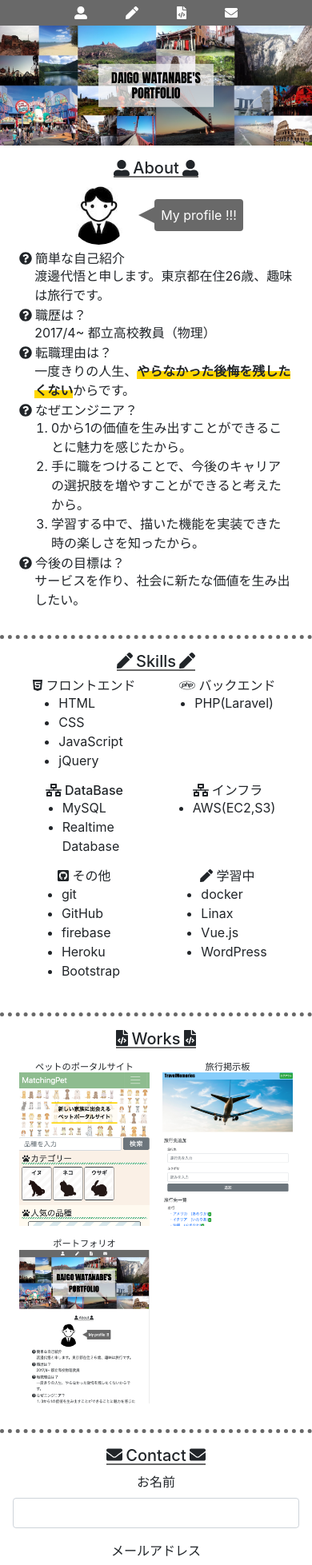
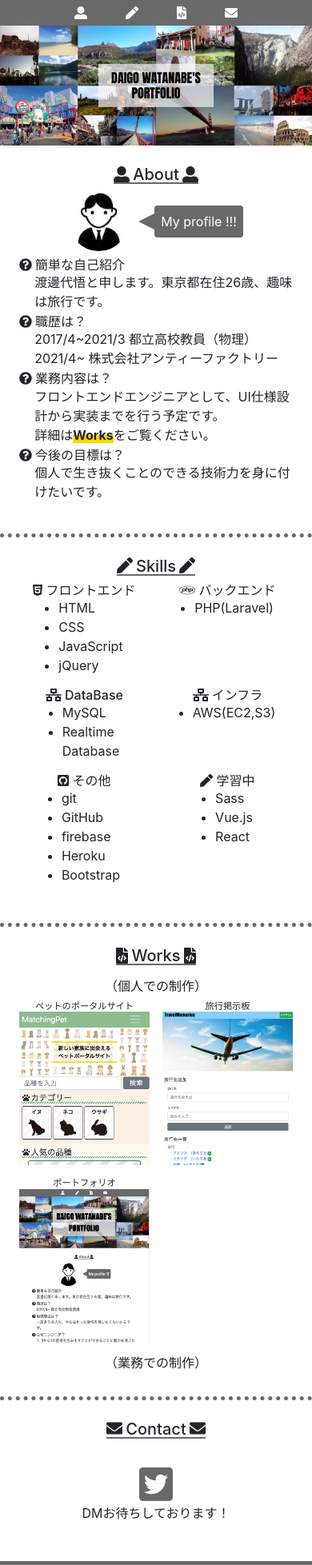
Before and after one commit to watanabedaigo/Portfolio, a plain HTML site: page public/index.html in a window 390 px wide. Shown: the top 1957 px of the page at 80% size. Drawn offline with nearby package versions, Linux system fonts and the light colour scheme.

Commit message:
edit contact / responsive font-size

```diff
--- a/public/css/main.scss
+++ b/public/css/main.scss
@@ -107,6 +107,11 @@ li {
     font-size:.7rem;
 }
 
+.twitter {
+    color:dimgray;
+    font-size:3rem;
+}
+
 .modal-footer {
     border-top:none!important;
     justify-content: center!important;
--- a/public/css/responsive.scss
+++ b/public/css/responsive.scss
@@ -44,4 +44,18 @@ $breakpoint-large: 992px;
     .title {
         font-size:3.8rem;
     }
+
+    h5 {
+        font-size:2rem!important;
+    }
+
+    p , h6 , li {
+        font-size:1.5rem!important;
+    }
+
+    footer {
+        p {
+            font-size:1rem!important;
+        }
+    }
 }
--- a/public/index.html
+++ b/public/index.html
@@ -8,7 +8,7 @@
         <link rel="stylesheet" href="https://stackpath.bootstrapcdn.com/bootstrap/4.3.1/css/bootstrap.min.css">
         <link rel="stylesheet" href="https://use.fontawesome.com/releases/v5.6.1/css/all.css">
         <link rel="stylesheet" href="css/magnific-popup.css">
-        <title>DAIGO WATANABE'S PORTFOLIO!!!</title>
+        <title>DAIGO WATANABE'S PORTFOLIO</title>
     </head>
     <body>
 
@@ -26,8 +26,8 @@
             <h1 class="font-weight-bold d-inline-block text-center m-auto title">DAIGO WATANABE'S<br>PORTFOLIO</h1>
         </div>
 
-        <div class="container p-md-2 p-0 mx-auto">
-            <div class="pr-sm-3 pl-sm-3 pt-3 pr-2 pb-3 pl-2 bottom-line" id="about">
+        <div class="container pr-md-2 pl-md-2 p-0 mx-auto">
+            <div class="pr-sm-3 pl-sm-3 pt-4 pr-2 pb-4 pl-2 bottom-line" id="about">
                 <div class="text-center">
                     <h5 class="d-inline-block line_narrow"><i class="fas fa-user-alt mr-1"></i>About<i class="fas fa-user-alt ml-1"></i></h5>
                 </div>
@@ -44,22 +44,20 @@
                         <h6><i class="fas fa-question-circle mr-1"></i>簡単な自己紹介</h6>
                         <p style="padding-left:1.2rem;">渡邊代悟と申します。東京都在住26歳、趣味は旅行です。</p>
                         <h6 class="mt-1"><i class="fas fa-question-circle mr-1"></i>職歴は？</h6>
-                        <p style="padding-left:1.2rem;">2017/4~ 都立高校教員（物理）</p>
-                        <h6 class="mt-1"><i class="fas fa-question-circle mr-1"></i>転職理由は？</h6>
-                        <p style="padding-left:1.2rem;">一度きりの人生、<strong class="strong-line">やらなかった後悔を残したくない</strong>からです。</p>
-                        <h6 class="mt-1"><i class="fas fa-question-circle mr-1"></i>なぜエンジニア？</h6>
-                        <ol type="1" class="m-0">
-                            <li>0から1の価値を生み出すことができることに魅力を感じたから。</li>
-                            <li>手に職をつけることで、今後のキャリアの選択肢を増やすことができると考えたから。</li>
-                            <li>学習する中で、描いた機能を実装できた時の楽しさを知ったから。</li>
-                        </ol>
+                        <p style="padding-left:1.2rem;">2017/4~2021/3 都立高校教員（物理）<br>
+                            2021/4~ 株式会社アンティーファクトリー
+                        </p>
+                        <h6 class="mt-1"><i class="fas fa-question-circle mr-1"></i>業務内容は？</h6>
+                        <p style="padding-left:1.2rem;">フロントエンドエンジニアとして、UI仕様設計から実装までを行う予定です。<br>
+                            詳細は<strong class="strong-line works-icon">Works</strong>をご覧ください。
+                        </p>
                         <h6 class="mt-1"><i class="fas fa-question-circle mr-1"></i>今後の目標は？</h6>
-                        <p style="padding-left:1.2rem;">サービスを作り、社会に新たな価値を生み出したい。</p>
+                        <p style="padding-left:1.2rem;">個人で生き抜くことのできる技術力を身に付けたいです。</p>
                     </div>
                 </div>
             </div>
 
-            <div class="pr-sm-3 pl-sm-3 pt-3 pr-2 pb-3 pl-2 bottom-line" id="skills">
+            <div class="pr-sm-3 pl-sm-3 pt-4 pr-2 pb-4 pl-2 bottom-line" id="skills">
                 <div class="text-center">
                     <h5 class="d-inline-block line_narrow"><i class="fas fa-pen mr-1"></i>Skills<i class="fas fa-pen ml-1"></i></h5>
                 </div>
@@ -116,21 +114,23 @@
                         <h6><i class="fas fa-pen mr-1 mr-1"></i>学習中</h6>
                         <div>
                             <ul style="padding-left:1rem;">
-                                <li>docker</li>
-                                <li>Linax</li>
+                                <li>Sass</li>
                                 <li>Vue.js</li>
-                                <li>WordPress</li>
+                                <li>React</li>
                             </ul>
                         </div>
                     </div>
                 </div>
             </div>
 
-            <div class="pr-sm-3 pl-sm-3 pt-3 pr-2 pb-3 pl-2 bottom-line" id="works">
+            <div class="pr-sm-3 pl-sm-3 pt-4 pr-2 pb-4 pl-2 bottom-line" id="works">
                 <div class="text-center">
                     <h5 class="d-inline-block line_narrow"><i class="fas fa-file-code mr-1"></i>Works<i class="fas fa-file-code ml-1"></i></h5>
                 </div>
                 <div class="row no-gutters p-2">
+                    <div class="col-12">
+                        <h6 class="text-center mt-2">（個人での制作）</h6>
+                    </div>
                     <div class="col-md-4 col-6 p-2 portfolio text-center" data-toggle="modal" data-target="#MatchingPets">
                         <h6 class="work">ペットのポータルサイト</h6>
                         <div>
@@ -337,14 +337,22 @@
                             </div>
                         </div>
                     </div>
+
+                    <div class="col-12">
+                        <h6 class="text-center mt-2">（業務での制作）</h6>
+                    </div>
                 </div>
             </div>
 
-            <div class="p-3 text-center" id="contact">
+            <div class="p-4 text-center" id="contact">
                 <div class="text-center">
                     <h5 class="d-inline-block line_narrow"><i class="fas fa-envelope mr-1"></i>Contact<i class="fas fa-envelope ml-1"></i></h5>
                 </div>
-                <div class="pt-2">
+                <div class="mt-2 p-4">
+                    <a href="https://twitter.com/Q5khZxoivNcpFLu"><i class="fab fa-twitter-square twitter"></i></a>
+                    <p>DMお待ちしております！</p>
+                </div>
+                <!-- <div class="pt-2">
                     <form>
                         <div class="form-group">
                             <label for="name">お名前</label>
@@ -360,7 +368,7 @@
                         </div>
                         <input type="submit" value="送信" class="btn btn-secondary">
                     </form>
-                </div>
+                </div> -->
             </div>
         </div>
 
```
Also changed, not shown: public/css/main.css, public/css/responsive.css, 2 other files.
